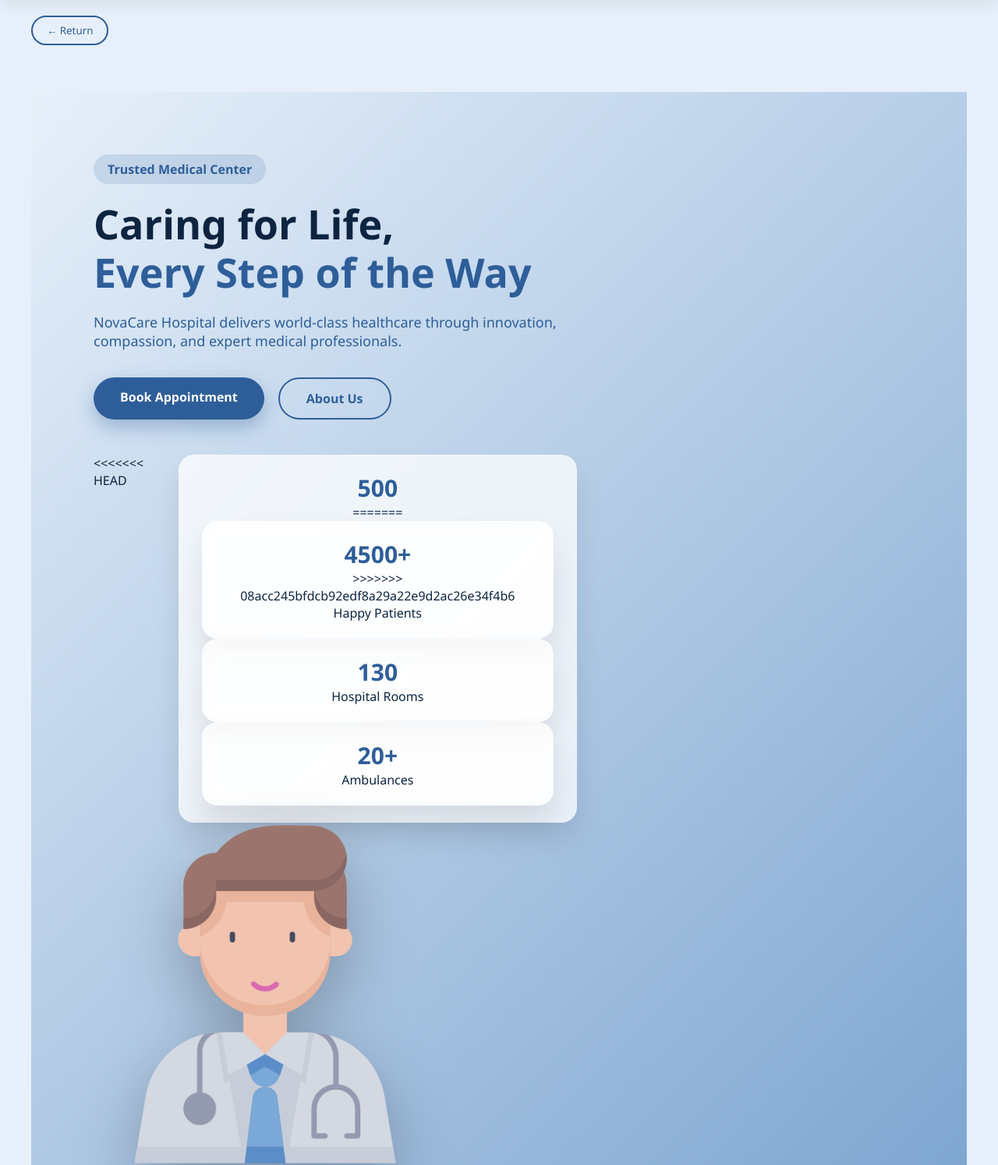
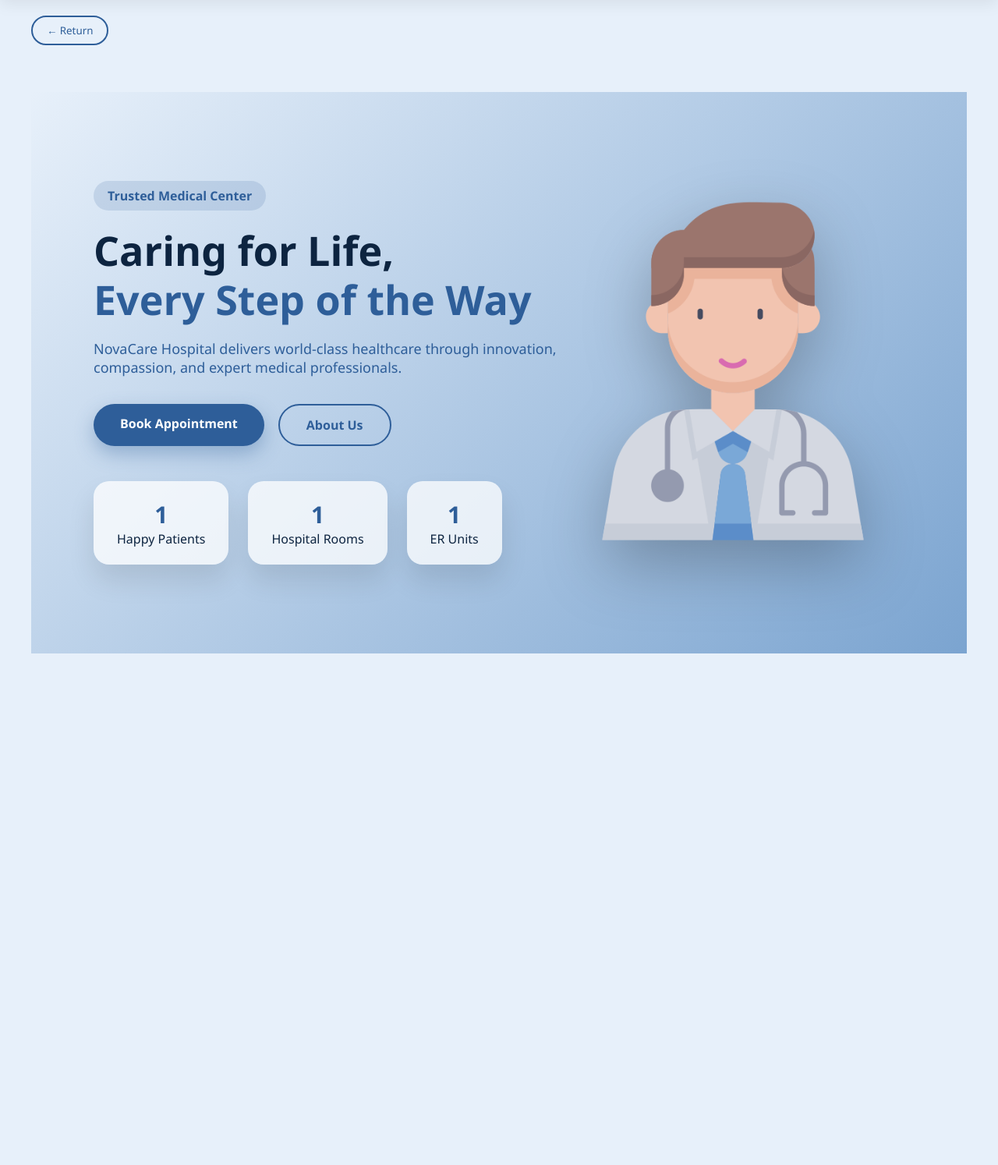
Before and after one commit to leenalshargabi/HealthCare, a Flask app: page / in a window 1280 px wide. Shown: the part 70-1564 px from the top of the page at 78% size. After the commit the page ends 908 px from the top, so only its background shows below. Run offline with Flask 3, Linux system fonts and the light colour scheme; a database or web service that is not in the repository returns one stand-in record (values such as "Sample title").

Commit message:
modify home page

```diff
--- a/app.py
+++ b/app.py
@@ -36,8 +36,16 @@ emergency_rooms = db["rooms"]
 # ================= HOME =================
 @app.route("/")
 def home():
-    return render_template("index.html")
+    total_patients = operations_coll.count_documents({})
 
+    total_rooms = rooms_coll.count_documents({})
+
+    total_er = rooms_coll.count_documents({"category": "Service/ER"})
+
+    return render_template("index.html",
+                           patients_count=total_patients,
+                           rooms_count=total_rooms,
+                           er_count=total_er)
 
 # ================= MAIN PAGES =================
 @app.route("/specialities")
--- a/templates/index.html
+++ b/templates/index.html
@@ -29,22 +29,19 @@
         </div>
 
        <div class="stats">
-<<<<<<< HEAD
     <div class="stat-card" onclick="location.href='/surgeries'">
-                <h2>500</h2>
-=======
-            <div class="stat-card" onclick="location.href='/about'">
-                <h2>4500+</h2>
->>>>>>> 08acc245bfdcb92edf8a29a22e9d2ac26e34f4b6
+        <h2>{{ patients_count }}</h2>
         <span>Happy Patients</span>
     </div>
+
     <div class="stat-card" onclick="location.href='/rooms'">
-                <h2>130</h2>
+        <h2>{{ rooms_count }}</h2>
         <span>Hospital Rooms</span>
     </div>
+
     <div class="stat-card" onclick="location.href='/EmergencyRooms'">
-                <h2>20+</h2>
-                <span>Ambulances</span>
+        <h2>{{ er_count }}</h2>
+        <span>ER Units</span>
     </div>
 </div>
     </div>
```
Lines whose indentation alone changed are shown as unchanged.
